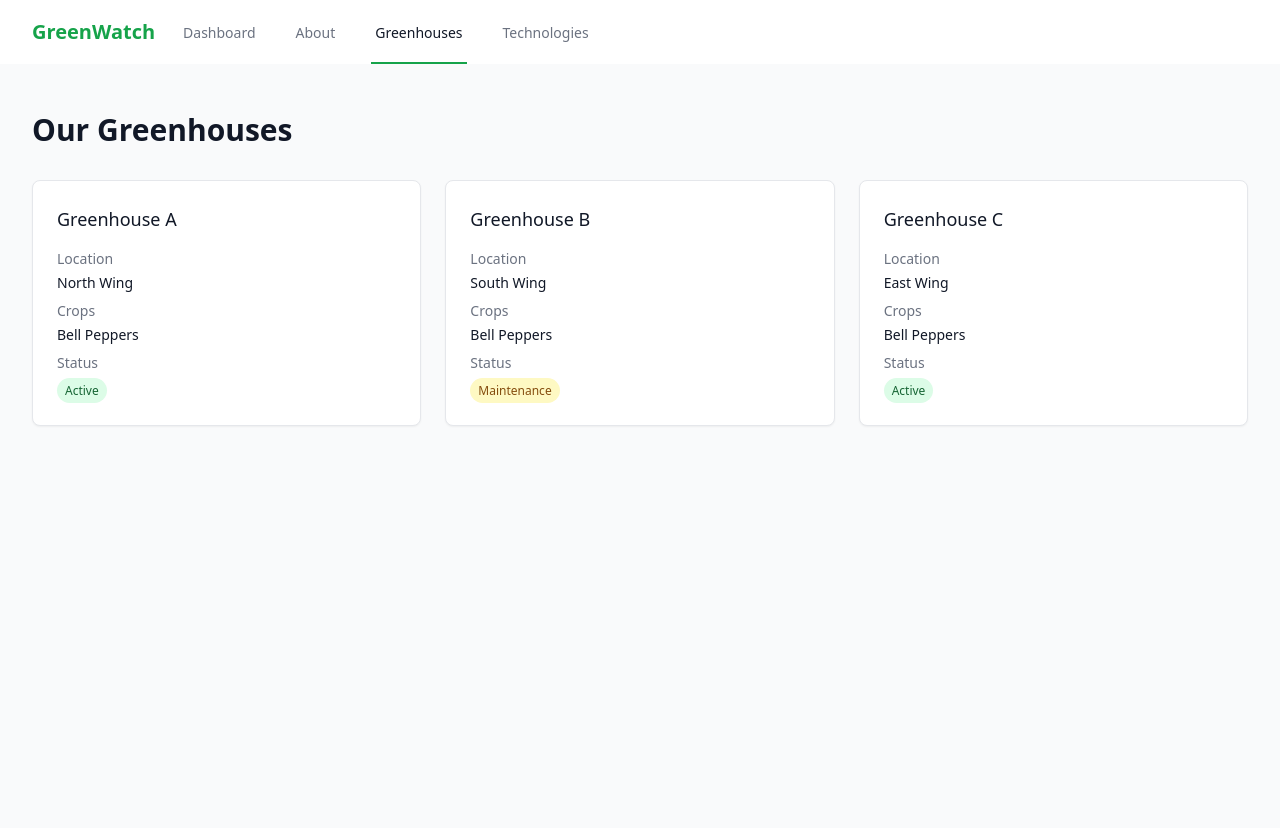
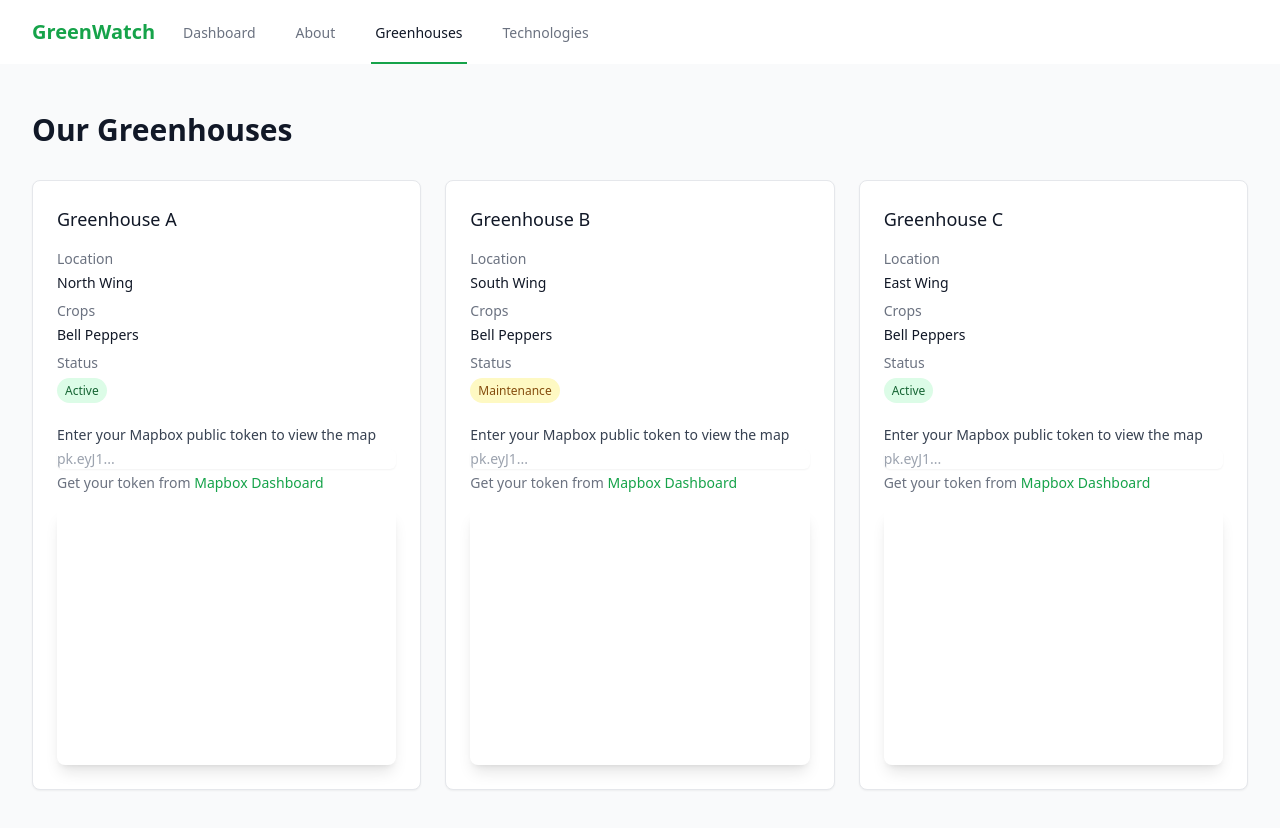
Before and after one commit to YasiruDEX/GreenHouse_Monitor, a React (Vite) app: page /greenhouses in a window 1280 px wide. Shown: the top 828 px of the page. Built offline with nearby package versions, Linux system fonts and the light colour scheme.

Commit message:
Add map locations for greenhouses
Implement functionality to display the location of each greenhouse on a map in the greenhouse section.
[skip gpt_engineer]

```diff
--- a/package.json
+++ b/package.json
@@ -47,6 +47,7 @@
     "embla-carousel-react": "^8.3.0",
     "input-otp": "^1.2.4",
     "lucide-react": "^0.462.0",
+    "mapbox-gl": "^3.9.3",
     "next-themes": "^0.3.0",
     "react": "^18.3.1",
     "react-day-picker": "^8.10.1",
--- /dev/null
+++ b/src/components/GreenhouseMap.tsx
@@ -0,0 +1,76 @@
+import React, { useEffect, useRef, useState } from 'react';
+import mapboxgl from 'mapbox-gl';
+import 'mapbox-gl/dist/mapbox-gl.css';
+
+interface GreenhouseMapProps {
+  location: {
+    lat: number;
+    lng: number;
+  };
+  name: string;
+}
+
+const GreenhouseMap = ({ location, name }: GreenhouseMapProps) => {
+  const mapContainer = useRef<HTMLDivElement>(null);
+  const map = useRef<mapboxgl.Map | null>(null);
+  const [mapboxToken, setMapboxToken] = useState('');
+
+  useEffect(() => {
+    if (!mapContainer.current || !mapboxToken) return;
+
+    mapboxgl.accessToken = mapboxToken;
+
+    map.current = new mapboxgl.Map({
+      container: mapContainer.current,
+      style: 'mapbox://styles/mapbox/light-v11',
+      center: [location.lng, location.lat],
+      zoom: 15
+    });
+
+    // Add marker
+    new mapboxgl.Marker()
+      .setLngLat([location.lng, location.lat])
+      .setPopup(new mapboxgl.Popup().setHTML(`<h3>${name}</h3>`))
+      .addTo(map.current);
+
+    // Add navigation controls
+    map.current.addControl(new mapboxgl.NavigationControl(), 'top-right');
+
+    return () => {
+      map.current?.remove();
+    };
+  }, [location, name, mapboxToken]);
+
+  return (
+    <div className="space-y-4">
+      {!mapboxToken && (
+        <div className="mb-4">
+          <label htmlFor="mapboxToken" className="block text-sm font-medium text-gray-700">
+            Enter your Mapbox public token to view the map
+          </label>
+          <input
+            type="text"
+            id="mapboxToken"
+            className="mt-1 block w-full rounded-md border-gray-300 shadow-sm focus:border-primary focus:ring-primary sm:text-sm"
+            placeholder="pk.eyJ1..."
+            onChange={(e) => setMapboxToken(e.target.value)}
+          />
+          <p className="mt-1 text-sm text-gray-500">
+            Get your token from{' '}
+            <a
+              href="https://mapbox.com/"
+              target="_blank"
+              rel="noopener noreferrer"
+              className="text-primary hover:underline"
+            >
+              Mapbox Dashboard
+            </a>
+          </p>
+        </div>
+      )}
+      <div ref={mapContainer} className="h-64 rounded-lg shadow-lg" />
+    </div>
+  );
+};
+
+export default GreenhouseMap;
--- a/src/pages/Greenhouses.tsx
+++ b/src/pages/Greenhouses.tsx
@@ -1,25 +1,44 @@
 import { Card } from "@/components/ui/card";
+import GreenhouseMap from "../components/GreenhouseMap";
 
 const Greenhouses = () => {
   const greenhouses = [
     {
       id: 1,
       name: "Greenhouse A",
-      location: "North Wing",
+      location: {
+        name: "North Wing",
+        coordinates: {
+          lat: 51.5074,
+          lng: -0.1278
+        }
+      },
       crops: "Bell Peppers",
       status: "Active",
     },
     {
       id: 2,
       name: "Greenhouse B",
-      location: "South Wing",
+      location: {
+        name: "South Wing",
+        coordinates: {
+          lat: 51.5074,
+          lng: -0.1268
+        }
+      },
       crops: "Bell Peppers",
       status: "Maintenance",
     },
     {
       id: 3,
       name: "Greenhouse C",
-      location: "East Wing",
+      location: {
+        name: "East Wing",
+        coordinates: {
+          lat: 51.5074,
+          lng: -0.1258
+        }
+      },
       crops: "Bell Peppers",
       status: "Active",
     },
@@ -41,7 +60,7 @@ const Greenhouses = () => {
                 <div>
                   <dt className="text-sm font-medium text-gray-500">Location</dt>
                   <dd className="mt-1 text-sm text-gray-900">
-                    {greenhouse.location}
+                    {greenhouse.location.name}
                   </dd>
                 </div>
                 <div>
@@ -65,6 +84,12 @@ const Greenhouses = () => {
                   </dd>
                 </div>
               </dl>
+              <div className="mt-6">
+                <GreenhouseMap
+                  location={greenhouse.location.coordinates}
+                  name={greenhouse.name}
+                />
+              </div>
             </Card>
           ))}
         </div>
```
Also changed, not shown: 1 other file (tests, documents, lock files or other folders).
